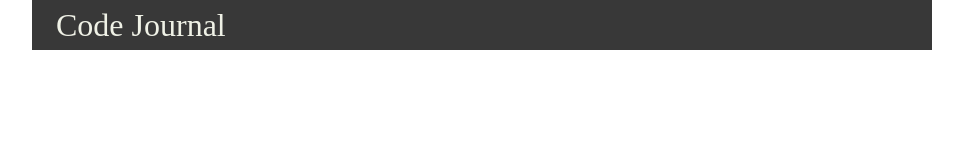
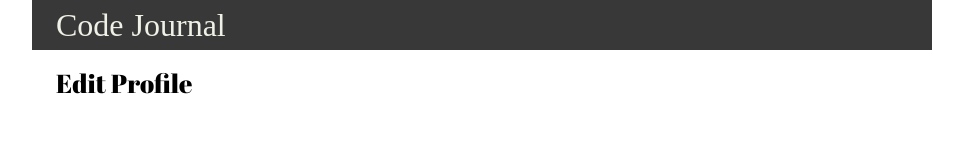
Before and after one commit to blake-ros/code-journal, a website: page index.html in a window 1280 px wide. Shown: the whole page, without its empty margins (158-1121 px from the left). Drawn offline with Linux system fonts and the light colour scheme.

Commit message:
added helper classes for padding, also created row for the profile heading

```diff
--- a/css/styles.css
+++ b/css/styles.css
@@ -29,3 +29,15 @@
   font-size: 32px;
   padding-top: 7px;
 }
+
+.pt-1 {
+  padding-top: 7px;
+}
+
+.pt-2 {
+  padding-top: 15px;
+}
+
+.title {
+  font-size: 26px;
+}
--- a/index.html
+++ b/index.html
@@ -17,7 +17,11 @@
 <body>
   <header class="container header">Code Journal</header>
   <main>
-    <div data-view="edit-profile"></div>
+    <div data-view="edit-profile">
+      <div class="container">
+        <div class="row header-font title pt-2">Edit Profile</div>
+      </div>
+    </div>
   </main>
   <script src="js/data.js"></script>
   <script src="js/main.js"></script>
```
